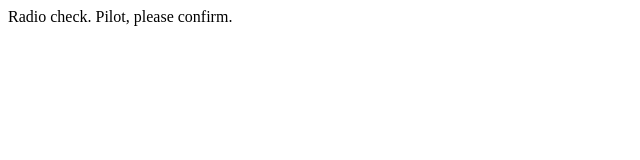
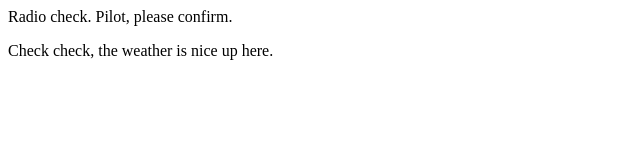
Before and after one commit to mniederschmidt/communication-log, a plain HTML site: page index.html in a window 1280 px wide. Shown: the whole page, without its empty margins (0-640 px from the left). Drawn offline with Linux system fonts and the light colour scheme.

Commit message:
added pilot message

```diff
--- a/index.html
+++ b/index.html
@@ -1,5 +1,6 @@
 <html>
    <body>
       <p>Radio check. Pilot, please confirm.</p>
+      <p>Check check, the weather is nice up here.</p>
    </body>
 </html>
```
